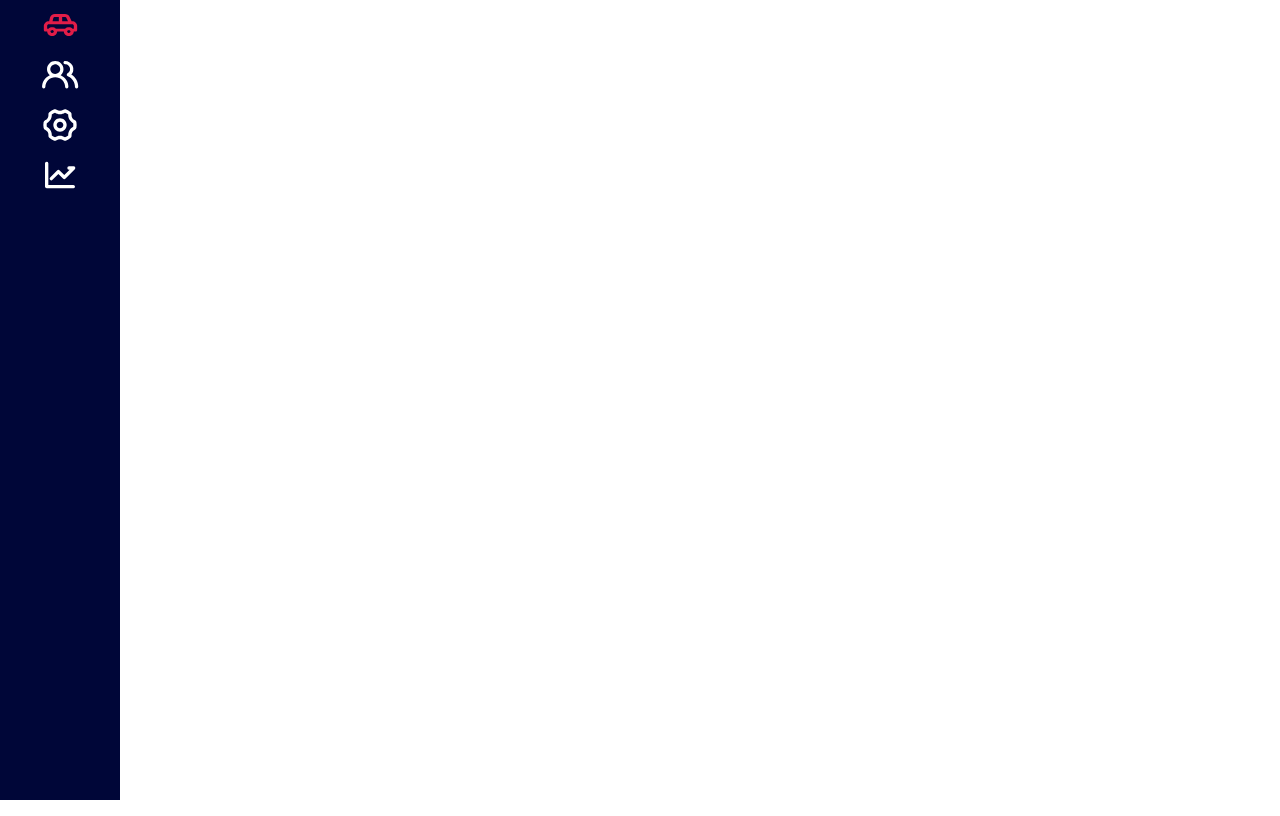
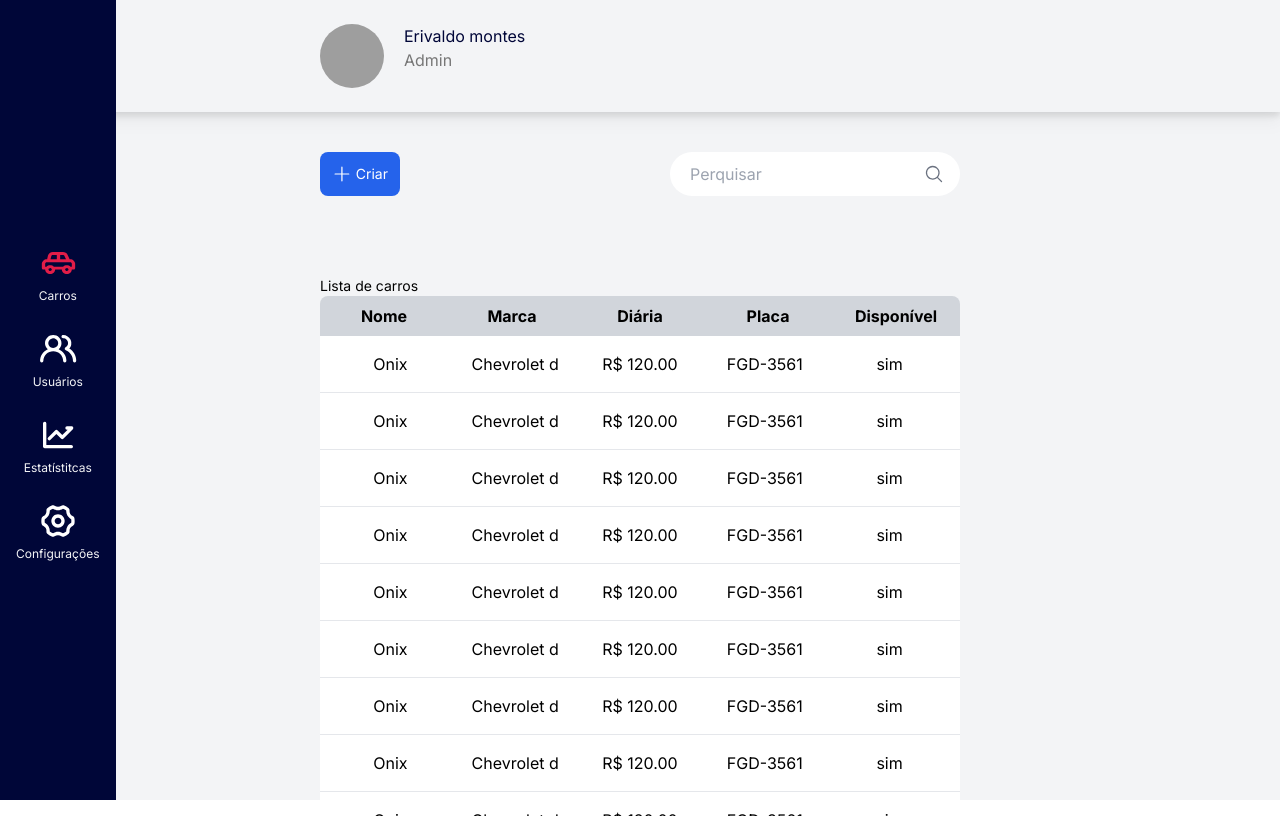
Before and after one commit to Erivaldo-Montes/rentx-dashboard, a Next.js app: page /cars in a window 1280 px wide. Built offline with nearby package versions, Linux system fonts and the light colour scheme; grey boxes are pictures that could not be loaded.

Commit message:
cars page

```diff
--- a/package.json
+++ b/package.json
@@ -9,6 +9,7 @@
     "lint": "next lint"
   },
   "dependencies": {
+    "@phosphor-icons/react": "^2.0.15",
     "next": "14.1.0",
     "react": "^18",
     "react-dom": "^18"
--- a/src/app/(app)/(dashboard)/cars/page.tsx
+++ b/src/app/(app)/(dashboard)/cars/page.tsx
@@ -1,3 +1,107 @@
+import { Header } from '@/components/header'
+import { Plus, MagnifyingGlass } from '@phosphor-icons/react/dist/ssr'
+
 export default function Cars() {
-  return <h1>Cars</h1>
+  return (
+    <div>
+      <Header />
+      <main className="sm:pl-[10rem] sm:pr-[5rem] max-sm:pr-[3rem] max-sm:pl-[6rem] lg:px-[10rem] xl:px-[20rem] mt-10">
+        <div className="flex justify-between ">
+          <button className="p-3 flex flex-row bg-blue-600 rounded-lg sm:w-[5rem]  gap-1 hover:bg-blue-500 transition-colors">
+            <Plus color="#FFFFFF" width={20} height={20} />
+            <p className="text-white text-sm">Criar</p>
+          </button>
+          <div className="bg-white rounded-full flex flex-row justify-center items-center px-4">
+            <input
+              placeholder="Perquisar"
+              className="border-none outline-none ml-1"
+            />
+            <MagnifyingGlass
+              color="#6b7280"
+              width={20}
+              height={20}
+              className="hover:cursor-pointer"
+            />
+          </div>
+        </div>
+        <p className="text-sm mt-[5rem]">Lista de carros</p>
+        <table className="w-full table-fixed">
+          <thead className="w-full">
+            <tr className=" bg-gray-300 flex rounded-t-lg w-full justify-between ">
+              <th className="p-2 w-40 ">Nome</th>
+              <th className="p-2  w-40">Marca</th>
+              <th className="p-2 w-40"> Diária</th>
+              <th className="p-2 w-40">Placa</th>
+              <th className="rounded-tr-lg p-2 w-40">Disponível</th>
+            </tr>
+          </thead>
+          <tbody className="overflow-auto block   h-[30rem]">
+            <tr className="border-b-[1px] w-full flex  p-2 justify-between  bg-white">
+              <td className="text-center p-2 w-40">Onix</td>
+              <td className="text-center p-2 w-40">Chevrolet d</td>
+              <td className="text-center p-2 w-40">R$ 120.00</td>
+              <td className="text-center p-2 w-40">FGD-3561</td>
+              <td className="text-center p-2 w-40">sim</td>
+            </tr>
+            <tr className="border-b-[1px] w-full flex  p-2 justify-between  bg-white">
+              <td className="text-center p-2 w-40">Onix</td>
+              <td className="text-center p-2 w-40">Chevrolet d</td>
+              <td className="text-center p-2 w-40">R$ 120.00</td>
+              <td className="text-center p-2 w-40">FGD-3561</td>
+              <td className="text-center p-2 w-40">sim</td>
+            </tr>
+            <tr className="border-b-[1px] w-full flex  p-2 justify-between  bg-white">
+              <td className="text-center p-2 w-40">Onix</td>
+              <td className="text-center p-2 w-40">Chevrolet d</td>
+              <td className="text-center p-2 w-40">R$ 120.00</td>
+              <td className="text-center p-2 w-40">FGD-3561</td>
+              <td className="text-center p-2 w-40">sim</td>
+            </tr>
+            <tr className="border-b-[1px] w-full flex  p-2 justify-between  bg-white">
+              <td className="text-center p-2 w-40">Onix</td>
+              <td className="text-center p-2 w-40">Chevrolet d</td>
+              <td className="text-center p-2 w-40">R$ 120.00</td>
+              <td className="text-center p-2 w-40">FGD-3561</td>
+              <td className="text-center p-2 w-40">sim</td>
+            </tr>
+            <tr className="border-b-[1px] w-full flex  p-2 justify-between  bg-white">
+              <td className="text-center p-2 w-40">Onix</td>
+              <td className="text-center p-2 w-40">Chevrolet d</td>
+              <td className="text-center p-2 w-40">R$ 120.00</td>
+              <td className="text-center p-2 w-40">FGD-3561</td>
+              <td className="text-center p-2 w-40">sim</td>
+            </tr>
+            <tr className="border-b-[1px] w-full flex  p-2 justify-between  bg-white">
+              <td className="text-center p-2 w-40">Onix</td>
+              <td className="text-center p-2 w-40">Chevrolet d</td>
+              <td className="text-center p-2 w-40">R$ 120.00</td>
+              <td className="text-center p-2 w-40">FGD-3561</td>
+              <td className="text-center p-2 w-40">sim</td>
+            </tr>
+            <tr className="border-b-[1px] w-full flex  p-2 justify-between  bg-white">
+              <td className="text-center p-2 w-40">Onix</td>
+              <td className="text-center p-2 w-40">Chevrolet d</td>
+              <td className="text-center p-2 w-40">R$ 120.00</td>
+              <td className="text-center p-2 w-40">FGD-3561</td>
+              <td className="text-center p-2 w-40">sim</td>
+            </tr>
+            <tr className="border-b-[1px] w-full flex  p-2 justify-between  bg-white">
+              <td className="text-center p-2 w-40">Onix</td>
+              <td className="text-center p-2 w-40">Chevrolet d</td>
+              <td className="text-center p-2 w-40">R$ 120.00</td>
+              <td className="text-center p-2 w-40">FGD-3561</td>
+              <td className="text-center p-2 w-40">sim</td>
+            </tr>
+            <tr className="border-b-[1px] w-full flex  p-2 justify-between  bg-white">
+              <td className="text-center p-2 w-40">Onix</td>
+              <td className="text-center p-2 w-40">Chevrolet d</td>
+              <td className="text-center p-2 w-40">R$ 120.00</td>
+              <td className="text-center p-2 w-40">FGD-3561</td>
+              <td className="text-center p-2 w-40">sim</td>
+            </tr>
+          </tbody>
+        </table>
+      </main>
+    </div>
+  )
 }
--- a/src/app/(app)/(dashboard)/settings/page.tsx
+++ b/src/app/(app)/(dashboard)/settings/page.tsx
@@ -1,3 +1,9 @@
 export default function Settings() {
-  return <h1>settings</h1>
+  return (
+    <div className="px-[320px]">
+      <main>
+        <h1>Settings</h1>
+      </main>
+    </div>
+  )
 }
--- a/src/app/(app)/(dashboard)/statistics/page.tsx
+++ b/src/app/(app)/(dashboard)/statistics/page.tsx
@@ -2,7 +2,7 @@
 
 export default function Statistics() {
   return (
-    <div className="flex flex-col h-full w-full">
+    <div className="">
       <Header />
       <main className="px-[320px]">
         <h1>statistics</h1>
--- a/src/app/(app)/(dashboard)/template.tsx
+++ b/src/app/(app)/(dashboard)/template.tsx
@@ -2,7 +2,7 @@
 
 export default function Template({ children }: { children: React.ReactNode }) {
   return (
-    <div className="flex flex-row h-full w-full">
+    <div className="relative bg-gray-100 h-full w-full">
       <Sidebar />
       <div className="">{children}</div>
     </div>
--- a/src/app/(app)/(dashboard)/users/page.tsx
+++ b/src/app/(app)/(dashboard)/users/page.tsx
@@ -1,10 +1,12 @@
 import { Header } from '@/components/header'
-export default function Dashboard() {
+
+export default function Users() {
   return (
-    <>
-      <div className="flex flex-1 bg-gray-100">
-        <Header />
-      </div>
-    </>
+    <div>
+      <Header />
+      <main className="px-[320px]">
+        <h1>sda</h1>
+      </main>
+    </div>
   )
 }
--- a/src/app/page.tsx
+++ b/src/app/page.tsx
@@ -1,9 +1,11 @@
-import Dashboard from './(app)/(dashboard)/users/page'
-
+import Template from '@/app/(app)/(dashboard)/template'
+import Dashboard from '@/app/(app)/(dashboard)/cars/page'
 export default function Home() {
   return (
     <div>
-      <Dashboard />
+      <Template>
+        <Dashboard />
+      </Template>
     </div>
   )
 }
--- a/src/components/header.tsx
+++ b/src/components/header.tsx
@@ -3,7 +3,7 @@
 export function Header() {
   return (
     <div className="bg-gray-100 w-full py-6 drop-shadow-lg">
-      <div className=" flex flex-row ml-40">
+      <div className=" flex flex-row ml-[320px]">
         <Image
           src="https://media.istockphoto.com/id/1322220448/photo/abstract-digital-futuristic-eye.jpg?s=612x612&w=0&k=20&c=oAMmGJxyTTNW0XcttULhkp5IxfW9ZTaoVdVwI2KwK5s="
           alt="user image"
--- a/src/components/sidebar.tsx
+++ b/src/components/sidebar.tsx
@@ -11,37 +11,50 @@
   const pathname = usePathname()
 
   return (
-    <div className="bg-main h-full fixed px-10">
-      <Link href="/cars">
+    <div className="bg-main h-full fixed flex flex-col  z-10  px-4 gap-5 items-center justify-center py-[200px]">
+      <Link href="/cars" className="flex flex-col items-center justify-center ">
         <CarSvg
           fill={pathname === '/cars' ? '#E11D48' : '#ffffff'}
           height={50}
           width={40}
         />
+        <p className="text-gray-100 text-xs text-center">Carros</p>
       </Link>
 
-      <Link href={'/users'}>
+      <Link
+        href={'/users'}
+        className="flex flex-col items-center justify-center"
+      >
         <UserSvg
           fill={pathname === '/users' ? '#E11D48' : '#ffffff'}
           height={50}
           width={40}
         />
+        <p className="text-gray-100 text-xs text-center">Usuários</p>
       </Link>
 
-      <Link href={'/settings'}>
+      <Link
+        href={'/statistics'}
+        className="flex flex-col items-center justify-center "
+      >
+        <StatisticSvg
+          fill={pathname === '/statistics' ? '#E11D48' : '#ffffff'}
+          height={50}
+          width={40}
+        />
+        <p className="text-gray-100 text-xs text-center">Estatístitcas</p>
+      </Link>
+
+      <Link
+        href={'/settings'}
+        className="flex flex-col items-center justify-center "
+      >
         <EngineSvg
           fill={pathname === '/settings' ? '#E11D48' : '#ffffff'}
           height={50}
           width={40}
         />
-      </Link>
-
-      <Link href={'/statistics'}>
-        <StatisticSvg
-          fill={pathname === '/statistics' ? '#E11D48' : '#ffffff'}
-          height={50}
-          width={40}
-        />
+        <p className="text-gray-100 text-xs text-center">Configurações</p>
       </Link>
     </div>
   )
```
Also changed, not shown: 1 other file (tests, documents, lock files or other folders).
